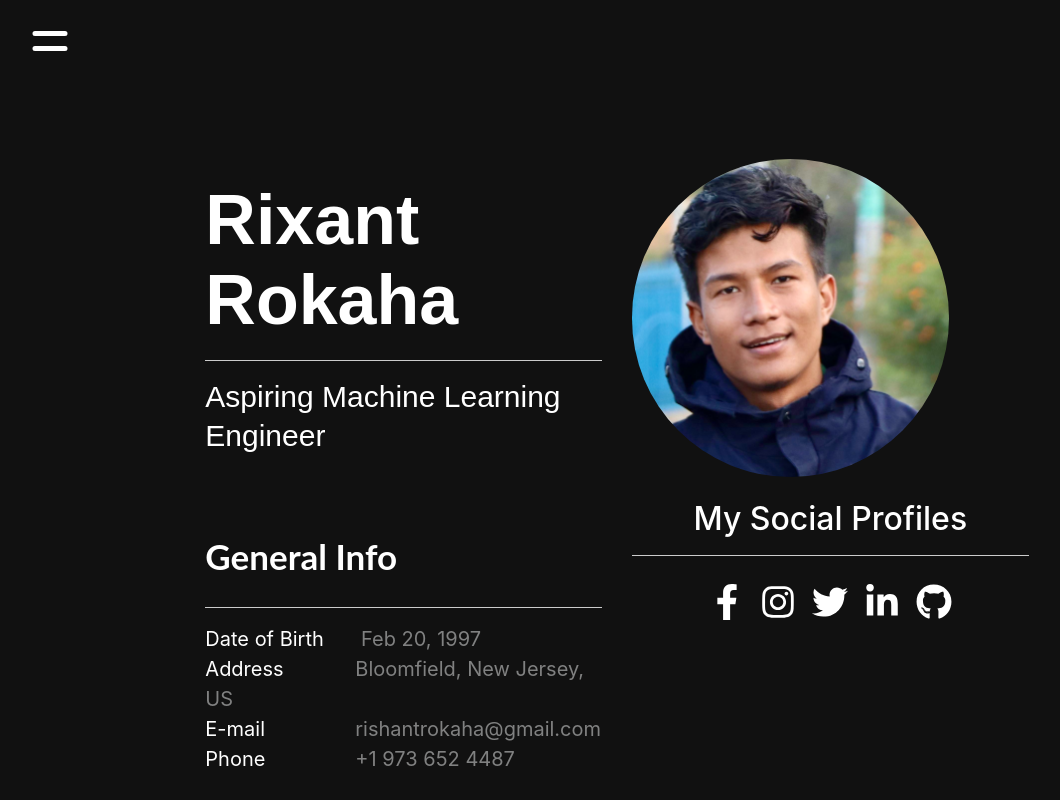
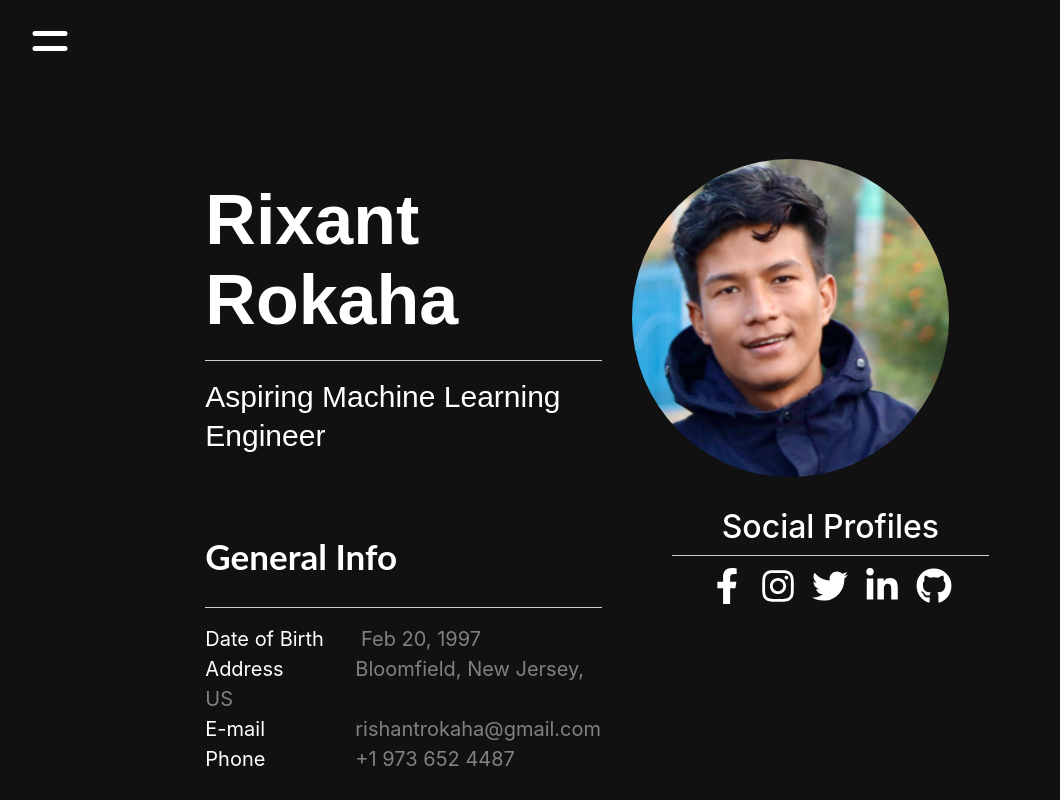
Before and after one commit to Rixant/personal_portofolio_webapp, a React (Create React App) app: page / in a window 1280 px wide. Shown: the top 800 px of the page, without its empty margins (23-1083 px from the left). Built offline with nearby package versions, Linux system fonts and the light colour scheme.

Commit message:
beta version 0.3

```diff
--- a/src/components/HomeComponent.js
+++ b/src/components/HomeComponent.js
@@ -15,15 +15,15 @@ const Profile=()=>{
             <Row>
                 <Col xl={{size:10, offset:1 }}>
                     <Row>
-                        <Col md="12" lg={{ size: 6}} className="info-box">
+                        <Col sm="12" lg={{ size: 6}} className="info-box">
                             <div className="hero-text" >
                                 <h2> Rixant Rokaha</h2>
                                 <hr />
                                 <p> Aspiring Machine Learning Engineer</p>
                             </div>
-                            <div className="hero-info d-lg-inline-block d-block " >
+                            <div className="hero-info .d-lg-inline-block d-block " >
                                 <h2 > General Info</h2>
-                                <hr className="" />
+                                <hr  />
                                 <ul>
                                     <li><span className="d--block d-md-inline-block">Date of Birth </span> Feb 20, 1997</li>
                                     <li><span className="d-block d-md-inline-block">Address </span>Bloomfield, New Jersey, US</li>
@@ -32,7 +32,7 @@ const Profile=()=>{
                                 </ul>
                             </div>
                         </Col>
-                        <Col md="12" lg={{ size: 6}}>
+                        <Col sm="12" lg={{ size: 6}}>
                             <figure className="hero-image">
                                 <img src={rightPic} className="my-image" />
                             </figure>
@@ -65,7 +65,7 @@ const Profile=()=>{
 const Social=()=>{
     return(
     <section className="social-section">
-                <h2 className="d-flex justify-content-center">My Social Profiles</h2>
+                <h2 className="d-flex justify-content-center">Social Profiles</h2>
                     <div className="social-link-warp ">
                         <hr className="" />
                         <div className="social-links ">
--- a/src/components/styles/style.css
+++ b/src/components/styles/style.css
@@ -106,7 +106,7 @@
 
 
 .social-section{
-    margin-top: 6%;
+    margin-top: 8%;
 }
 
 
@@ -146,7 +146,8 @@
     height: 1px;
     background-color: #ccc;
     border: none;
-    width: 100%;
+    width: 80%;
+    margin: 0 10%;
     /* margin-left: 2%; */
 }
 
```
